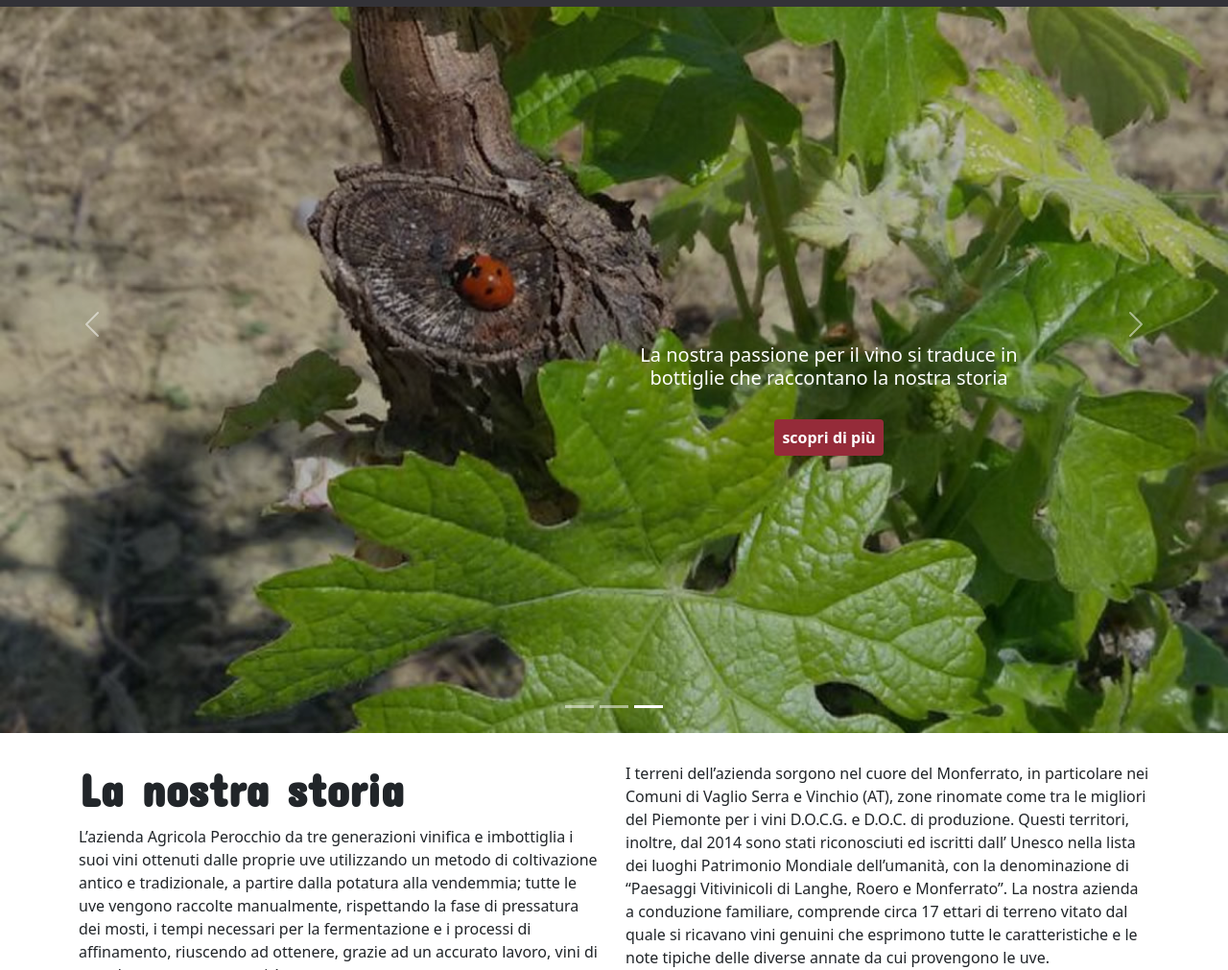
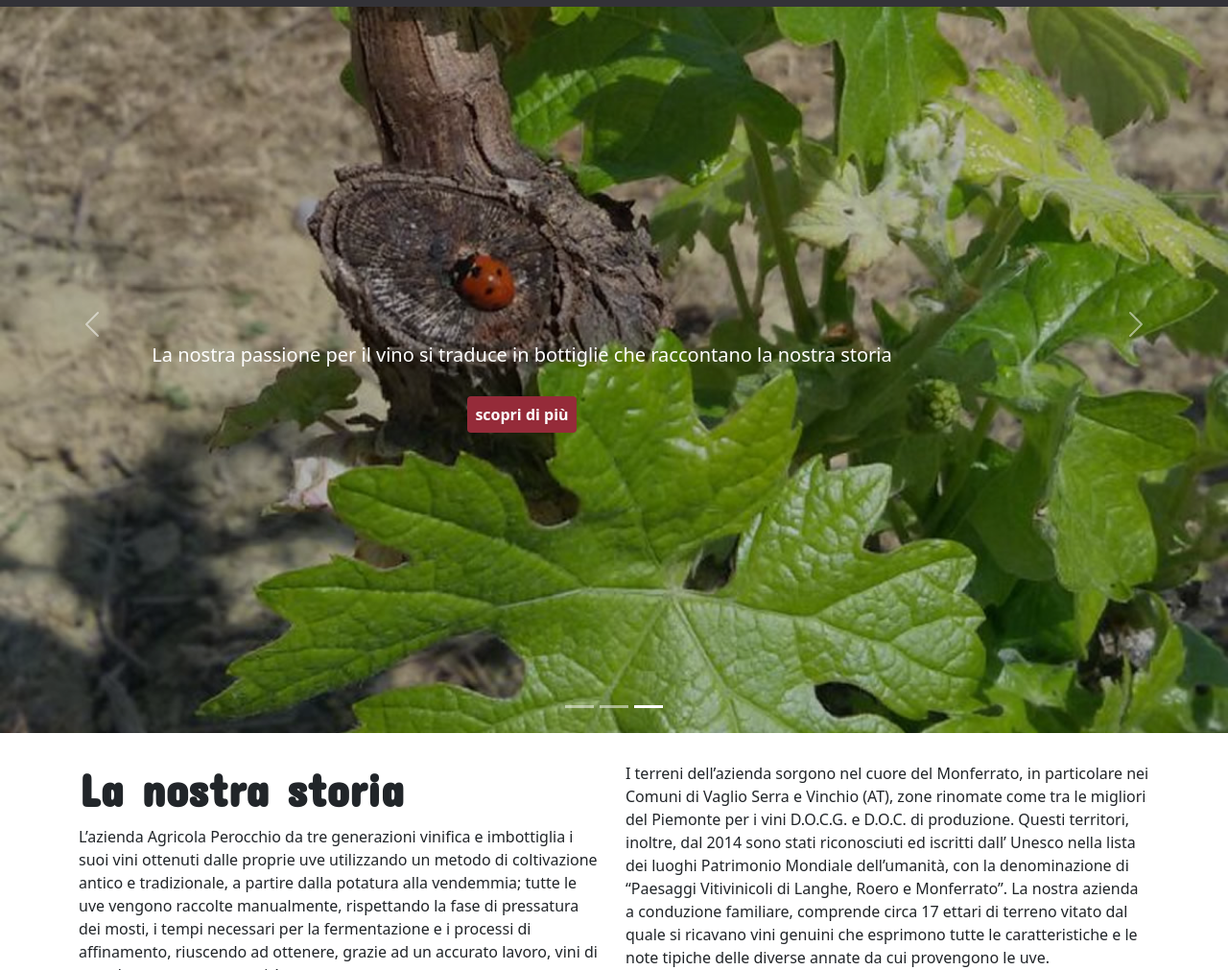
Before and after one commit to saraperocchio/SIto-Web-PerocchioVIni, a plain HTML site: page index.html in a window 1280 px wide. Shown: the part 89-1100 px from the top of the page at 96% size. Drawn offline with nearby package versions, Linux system fonts and the light colour scheme.

Commit message:
Update style.css

```diff
--- a/style.css
+++ b/style.css
@@ -196,7 +196,7 @@
 .carousel-caption{
  position: absolute;
  top:50%;
- left: 50%;
+ left: 0;
 }
 
 .carousel-caption h5{
```
